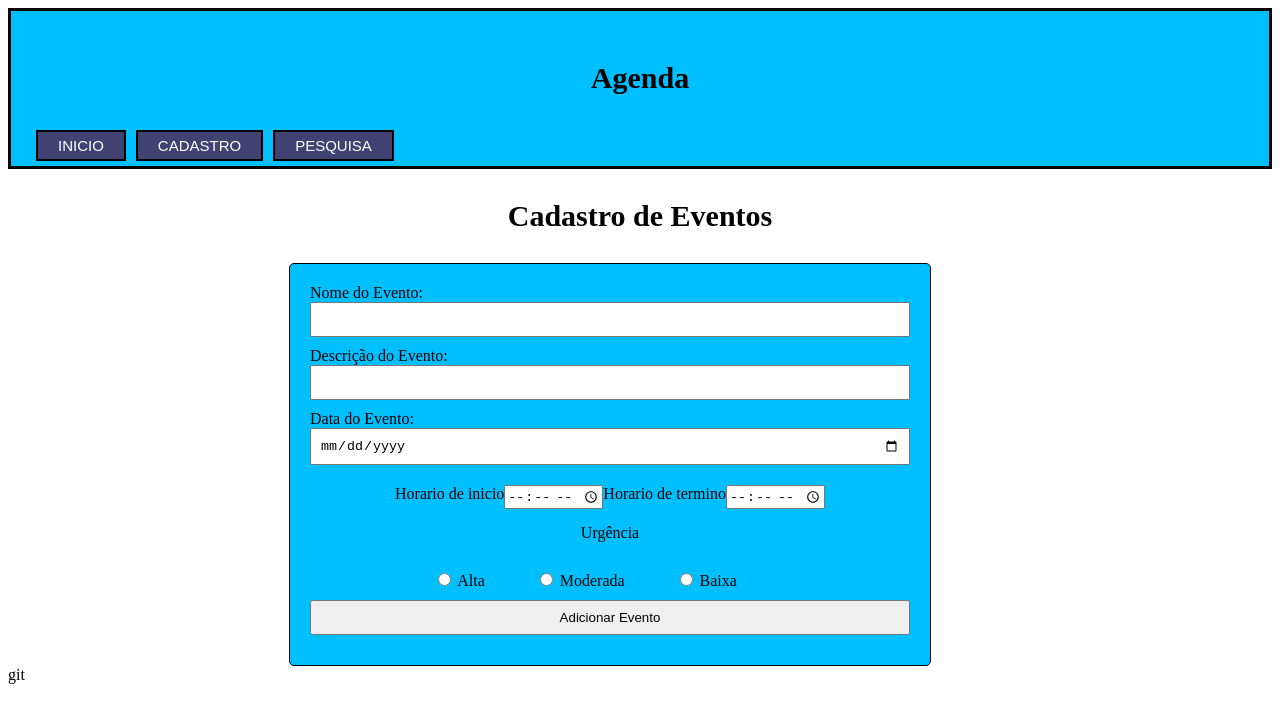
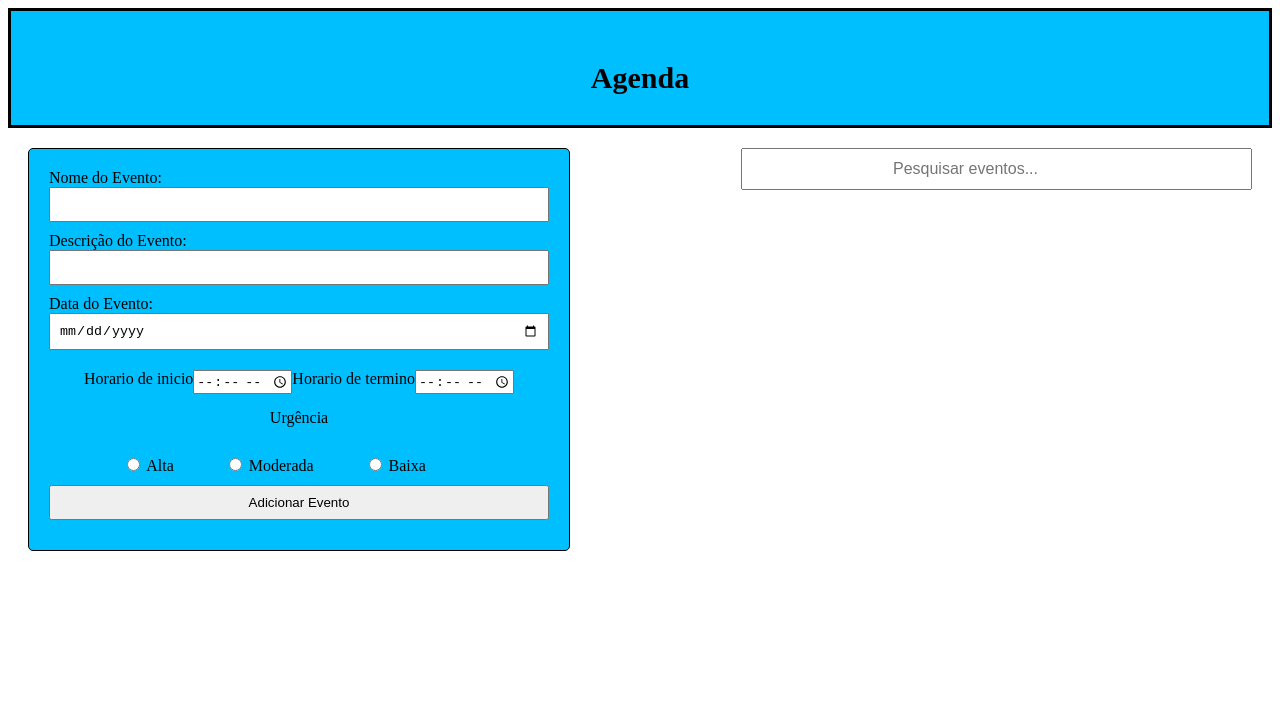
Before and after one commit to vitornagayawong/ProjetoMensal, a plain HTML site: page Aagenda_2.0/cadastro_2.0.html in a window 1280 px wide. Drawn offline with Linux system fonts and the light colour scheme.

Commit message:
adicionando barra de pesquisa e modificando cadastro

```diff
--- a/Aagenda_2.0/Aagenda_2.0.css
+++ b/Aagenda_2.0/Aagenda_2.0.css
@@ -1,3 +1,4 @@
+
         .head {
             border: 3px solid black;
             background-color: rgb(0, 191, 255);
@@ -11,46 +12,26 @@
             margin: 30px;
         }
 
-.menu {
-    display: flex;
-    justify-content: flex-start;
-    top: 95px;
-    left: 5px;
-}
-
-.menuButton {
-    text-transform: uppercase;
-    margin: 5px;
-    display: inline;
-    padding: 5px 20px 5px 20px;
-    border: 2px solid black;
-    background-color: rgb(65, 65, 114);
-    color: white;
-    text-decoration: none;
-    font-size: 15px;
-    font-family: Arial, Helvetica, sans-serif;
-}
-
-.menuButton:hover {
-    cursor: pointer;
-    background-color: rgb(12, 0, 122);
-    color: white;
-}
-
         .container {
             background-color: rgb(0, 191, 255);
             display: flex;
             flex-direction: column;
             justify-content: center;
-    max-width: 600px;
+            max-width: 500px;
             padding: 20px;
             border: 1px solid black;
             border-radius: 5px;
         }
 
-input[type="text"],
         input[type="date"],
         button {
+            width: 100%;
+            padding: 8px;
+            margin-bottom: 10px;
+            box-sizing: border-box;
+        }
+
+        .criateEvent{
             width: 100%;
             padding: 8px;
             margin-bottom: 10px;
@@ -80,9 +61,8 @@ button {
             margin-top: 10px;
         }
 
-/* Novo estilo para o eventsList */
         #eventsList {
-    max-width: 300px;
+            max-width: 600px;
             padding: 20px;
             border-radius: 5px;
             text-align: center;
@@ -90,14 +70,24 @@ button {
 
         .event-item {
             border: 1px solid #000;
-    padding: 10px;
+            padding: 10px 150px;
             margin-bottom: 10px;
             background-color: #f9f9f9;
+            max-width: 150px;
         }
 
         .align-container {
             display: flex;
-    justify-content: center;
+            justify-content: space-between;
+            align-items: flex-start;
             gap: 20px;
-    flex-wrap: wrap;
+            padding: 20px;
         }
+
+        .search-bar {
+            width: 300;
+            padding: 10px 150px;
+            font-size: 16px;
+            margin-bottom: 20px;
+            box-sizing: border-box;
+        }
--- a/Aagenda_2.0/cadastro_2.0.html
+++ b/Aagenda_2.0/cadastro_2.0.html
@@ -6,30 +6,22 @@
     <meta name="viewport" content="width=device-width, initial-scale=1.0">
     <title>Document</title>
     <link rel="stylesheet" href="Aagenda_2.0.css">
-
 </head>
 
 <body>
     <div>
         <header class="head">
             <h1 class="title">Agenda</h1>
-            <nav class="menu">
-                <a class="menuButton" href="">inicio</a>
-                <a class="menuButton" href="">cadastro</a>
-                <a class="menuButton" href="">pesquisa</a>
-            </nav>
         </header>
     </div>
-
-    <h2 class="title">Cadastro de Eventos</h2>
 
     <div class="align-container">
         <div class="container">
             <form id="addEvent">
                 <label for="event-name">Nome do Evento:</label>
-                <input type="text" id="event-name" required>
+                <input type="text" class="criateEvent" id="event-name" required>
                 <label for="event-description">Descrição do Evento:</label>
-                <input type="text" id="event-description" required>
+                <input type="text" class="criateEvent" id="event-description" required>
                 <label for="event-date">Data do Evento:</label>
                 <input type="date" id="event-date" required>
 
@@ -61,11 +53,14 @@
             </form>
         </div>
 
-        <!-- Mover eventsList para fora do container -->
-        <div id="eventsList"></div>
+        <div>
+            <input type="text" class="search-bar" placeholder="Pesquisar eventos...">
+            <div id="eventsList"></div>
+        </div>
     </div>
 
-    <script src="cadastro_2.0.js"> </script>
+    <script src="cadastro_2.0.js"></script>
+
 </body>
 
-</html>git
+</html>
--- a/Aagenda_2.0/cadastro_2.0.js
+++ b/Aagenda_2.0/cadastro_2.0.js
@@ -1,3 +1,4 @@
+
 document.addEventListener('DOMContentLoaded', function () {
     const addEventForm = document.getElementById('addEvent');
     const eventsList = document.getElementById('eventsList');
@@ -16,11 +17,11 @@ document.addEventListener('DOMContentLoaded', function () {
         eventItem.classList.add('event-item');
         eventItem.innerHTML = `
             <h3>${eventName}</h3>
-            <p><strong>Description:</strong> ${eventDescription}</p>
-            <p><strong>Date:</strong> ${eventDate}</p>
-            <p><strong>Start Time:</strong> ${eventStartTime}</p>
-            <p><strong>End Time:</strong> ${eventEndTime}</p>
-            <p><strong>Urgency:</strong> ${eventUrgency}</p>
+            <p><strong>Descrição:</strong> ${eventDescription}</p>
+            <p><strong>Data:</strong> ${eventDate}</p>
+            <p><strong>Horário de Início:</strong> ${eventStartTime}</p>
+            <p><strong>Horário de Término:</strong> ${eventEndTime}</p>
+            <p><strong>Urgência:</strong> ${eventUrgency}</p>
         `;
 
         eventsList.appendChild(eventItem);
```
Lines whose indentation alone changed are shown as unchanged.
